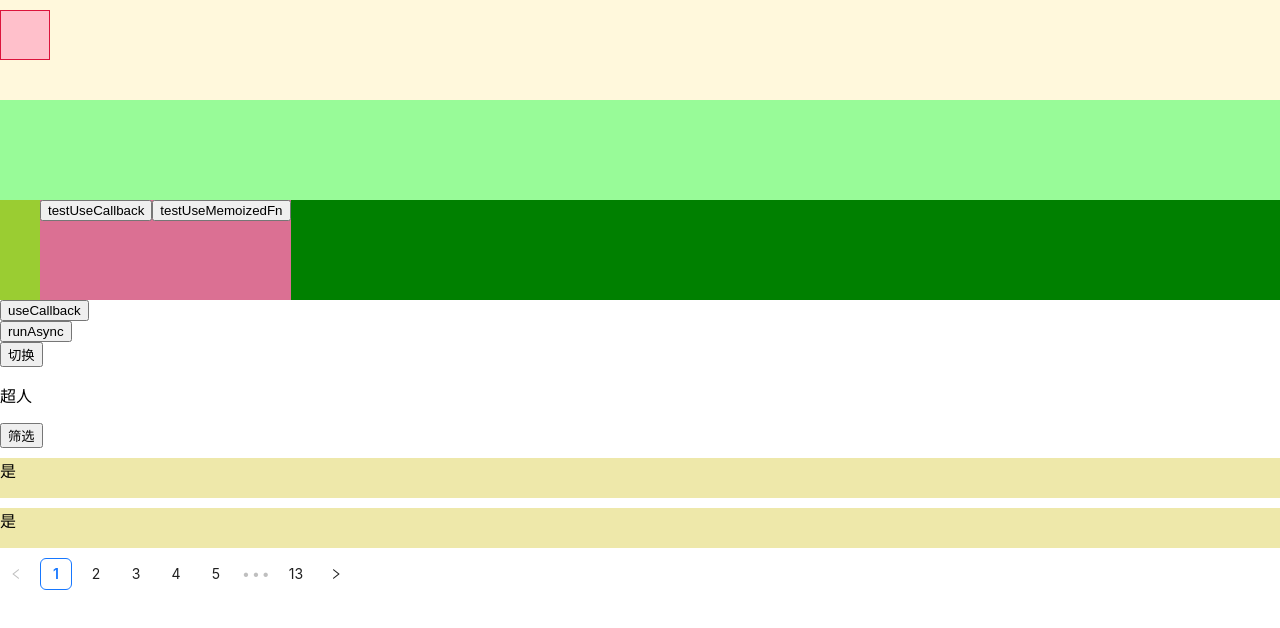
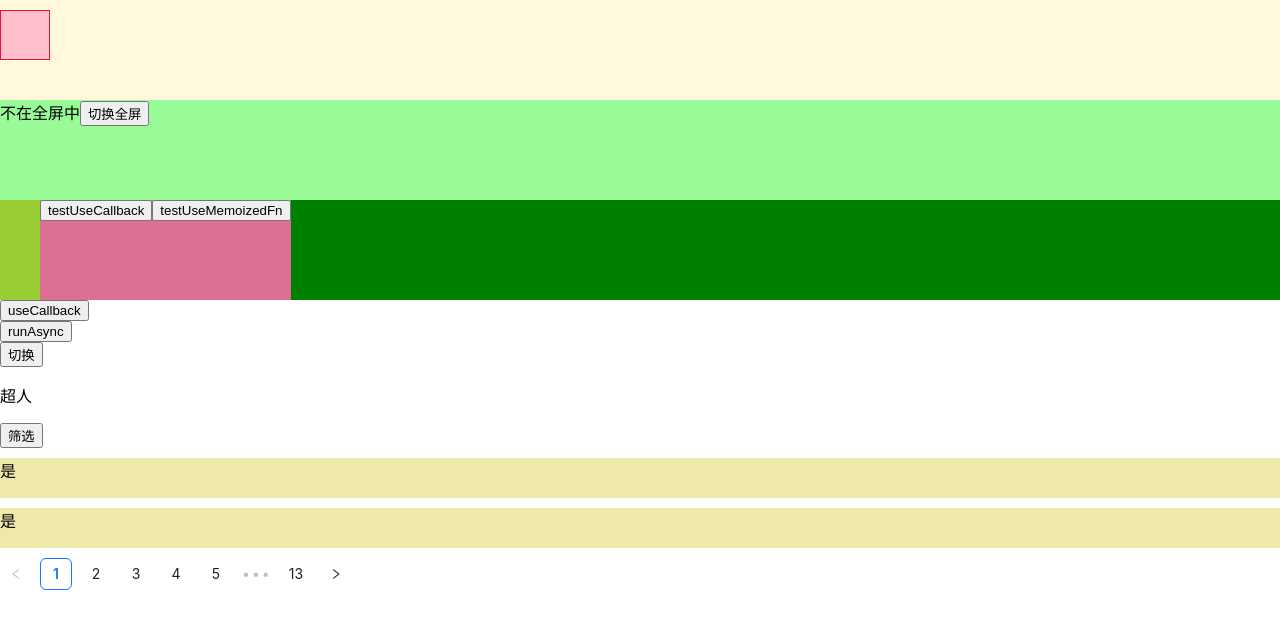
Before and after one commit to CrimsonVan/ts_redbook_admin, a React (Vite) app: page /#/movie in a window 1280 px wide. Shown: the top 628 px of the page. Built offline with nearby package versions, Linux system fonts and the light colour scheme.

Commit message:
熟悉useFullscreen

```diff
--- a/src/pages/Movie/movie.tsx
+++ b/src/pages/Movie/movie.tsx
@@ -2,14 +2,19 @@ import Styles from './movie.module.less'
 import styled from 'styled-components'
 import cn from 'classnames'
 import { useData } from './hooks/useData'
-import { useSize } from 'ahooks'
+import { useSize, useFullscreen } from 'ahooks'
 import { useEffect, useRef } from 'react'
 import MovieChild from './components/movieChild'
 import PaginationComp from '../../global/myAntd/PaginationCom'
 function Movie() {
   //熟悉useRef
   const domRef = useRef<any>(null)
-
+  //需要全屏的Dom
+  const fullScreenDom = useRef<any>(null)
+  //熟悉useFullscreen
+  const [isFullscreen, { toggleFullscreen }] = useFullscreen(fullScreenDom, {
+    pageFullscreen: true
+  })
   //测试自定义hooks
   const {
     userInfo,
@@ -40,7 +45,13 @@ function Movie() {
       <div className={Styles.movie}>
         <div className={cn(Styles['movie-item'], { [Styles.active]: true })}></div>
       </div>
-      <div className={Styles.movie2} ref={domRef}></div>
+      <div>
+        <div className={Styles.movie2} ref={fullScreenDom}>
+          {isFullscreen ? '全屏中' : '不在全屏中'}
+          <button onClick={toggleFullscreen}>切换全屏</button>
+        </div>
+      </div>
+
       <StyleComp>
         <div className="sc-item">{userInfo.id}</div>
         <MovieChild
```
